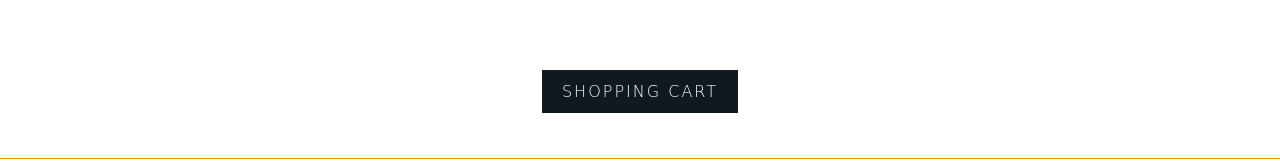
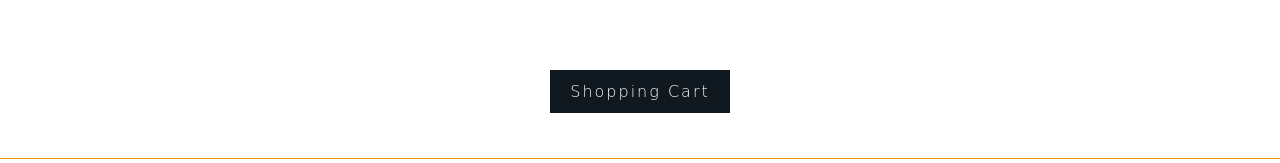
Before and after one commit to cadare/adare-rainydays-website, a plain HTML site: page menjacket.html in a window 1280 px wide. Shown: the part 742-905 px from the top of the page. Drawn offline with nearby package versions, Linux system fonts and the light colour scheme; a web font is replaced by a local one.

Commit message:
connect men page with cart

```diff
--- a/menjacket.html
+++ b/menjacket.html
@@ -308,7 +308,7 @@
 
         </div>
         <div class="btn__wrappers">
-          <a href='/menjacket.html' alt='Broken Link' class='hero__btn-buttons hero__btn-buttons-first'>SHOPPING CART</a></button>
+          <a href='/bag.html' alt='Broken Link' class='hero__btn-buttons hero__btn-buttons-first'>Shopping Cart</a></button>
         </div>
 
       </div>
```
